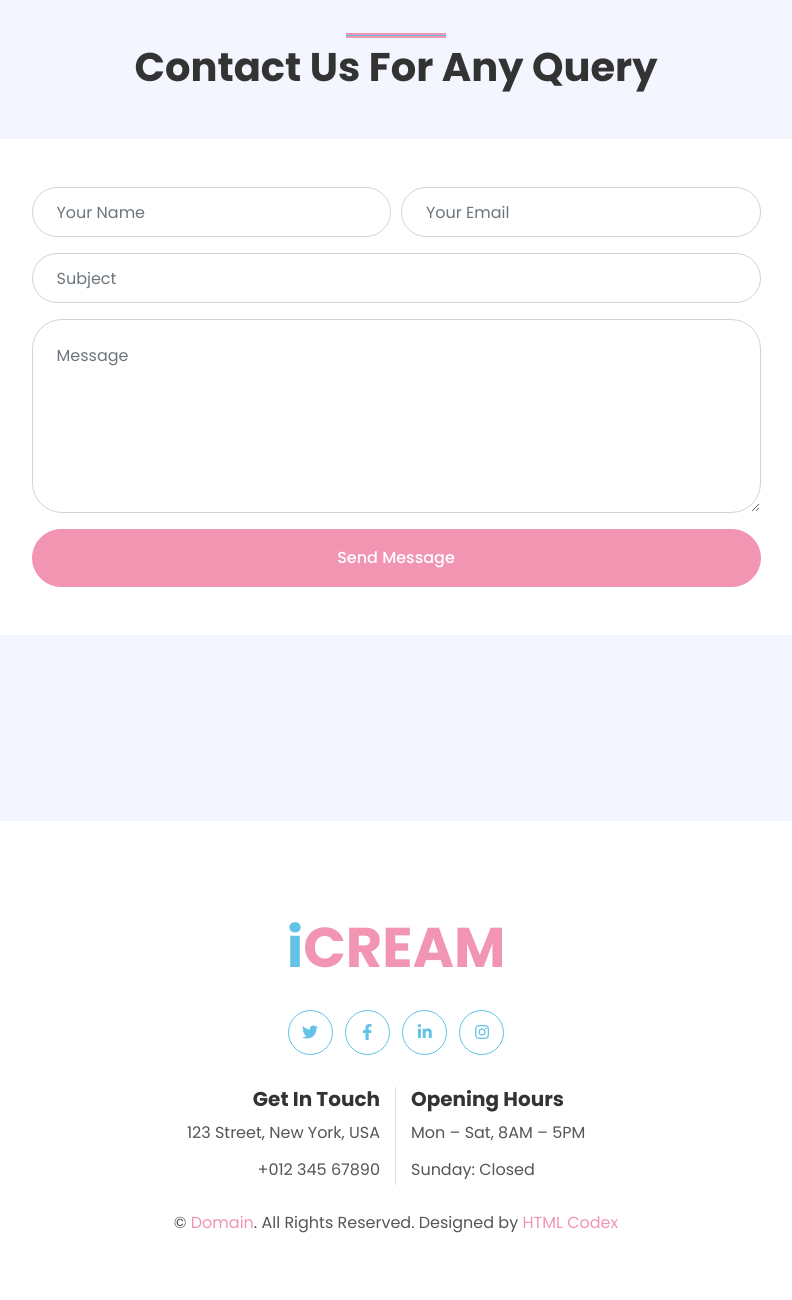
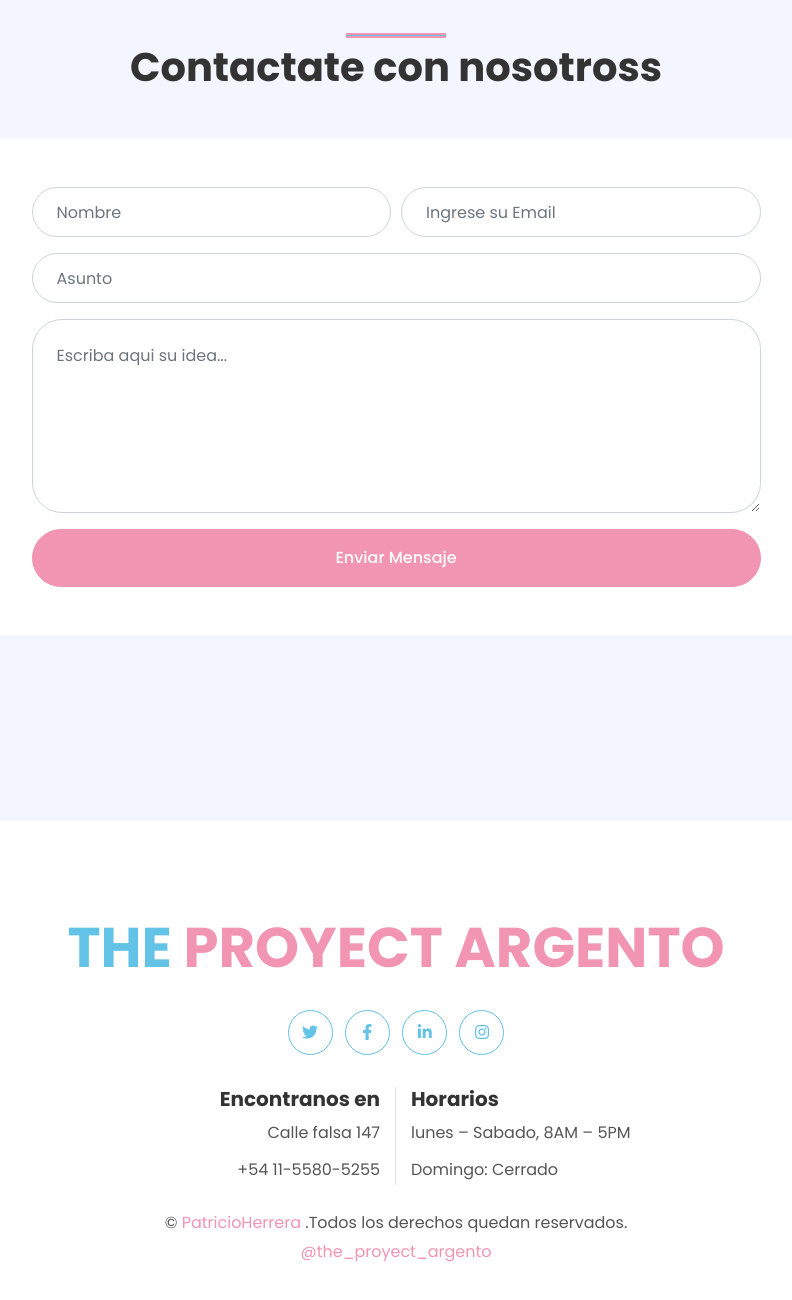
Before and after one commit to patricioherrera2022/ProyectoFinalJavascript, a plain HTML site: page contact.html in a window 1280 px wide. Shown: the part 654-1954 px from the top of the page, without its empty margins (244-1036 px from the left). Drawn offline with nearby package versions, Linux system fonts and the light colour scheme; some packages are replaced by stand-ins of ours; a script that the page names is missing.

Commit message:
actualizar

```diff
--- a/contact.html
+++ b/contact.html
@@ -98,11 +98,11 @@
     <!-- Header Start -->
     <div class="jumbotron jumbotron-fluid page-header" style="margin-bottom: 90px;">
         <div class="container text-center py-5">
-            <h1 class="text-white display-3 mt-lg-5">Contact</h1>
+            <h1 class="text-white display-3 mt-lg-5">Cantacto</h1>
             <div class="d-inline-flex align-items-center text-white">
-                <p class="m-0"><a class="text-white" href="">Home</a></p>
+                <p class="m-0"><a class="text-white" href="">Inicio</a></p>
                 <i class="fa fa-circle px-3"></i>
-                <p class="m-0">Contact</p>
+                <p class="m-0">Rellena el formulario y contanos tu idea</p>
             </div>
         </div>
     </div>
@@ -114,7 +114,7 @@
         <div class="container py-5">
             <div class="row justify-content-center">
                 <div class="col-lg-6">
-                    <h1 class="section-title position-relative text-center mb-5">Contact Us For Any Query</h1>
+                    <h1 class="section-title position-relative text-center mb-5">Contactate con nosotross</h1>
                 </div>
             </div>
             <div class="row justify-content-center">
@@ -124,24 +124,24 @@
                         <form name="sentMessage" id="contactForm" novalidate="novalidate">
                             <div class="form-row">
                                 <div class="col-sm-6 control-group">
-                                    <input type="text" class="form-control p-4" id="name" placeholder="Your Name" required="required" data-validation-required-message="Please enter your name" />
+                                    <input type="text" class="form-control p-4" id="name" placeholder="Nombre" required="required" data-validation-required-message="Please enter your name" />
                                     <p class="help-block text-danger"></p>
                                 </div>
                                 <div class="col-sm-6 control-group">
-                                    <input type="email" class="form-control p-4" id="email" placeholder="Your Email" required="required" data-validation-required-message="Please enter your email" />
+                                    <input type="email" class="form-control p-4" id="email" placeholder="Ingrese su Email" required="required" data-validation-required-message="Please enter your email" />
                                     <p class="help-block text-danger"></p>
                                 </div>
                             </div>
                             <div class="control-group">
-                                <input type="text" class="form-control p-4" id="subject" placeholder="Subject" required="required" data-validation-required-message="Please enter a subject" />
+                                <input type="text" class="form-control p-4" id="subject" placeholder="Asunto" required="required" data-validation-required-message="Please enter a subject" />
                                 <p class="help-block text-danger"></p>
                             </div>
                             <div class="control-group">
-                                <textarea class="form-control p-4" rows="6" id="message" placeholder="Message" required="required" data-validation-required-message="Please enter your message"></textarea>
+                                <textarea class="form-control p-4" rows="6" id="message" placeholder="Escriba aqui su idea..." required="required" data-validation-required-message="Please enter your message"></textarea>
                                 <p class="help-block text-danger"></p>
                             </div>
                             <div>
-                                <button class="btn btn-primary btn-block py-3 px-5" type="submit" id="sendMessageButton">Send Message</button>
+                                <button class="btn btn-primary btn-block py-3 px-5" type="submit" id="sendMessageButton">Enviar Mensaje</button>
                             </div>
                         </form>
                     </div>
@@ -158,7 +158,7 @@
             <div class="row">
                 <div class="col-12 mb-4">
                     <a href="index.html" class="navbar-brand m-0">
-                        <h1 class="m-0 mt-n2 display-4 text-primary"><span class="text-secondary">i</span>CREAM</h1>
+                        <h1 class="m-0 mt-n2 display-4 text-primary"><span class="text-secondary">THE </span>PROYECT ARGENTO</h1>
                     </a>
                 </div>
                 <div class="col-12 mb-4">
@@ -170,19 +170,19 @@
                 <div class="col-12 mt-2 mb-4">
                     <div class="row">
                         <div class="col-sm-6 text-center text-sm-right border-right mb-3 mb-sm-0">
-                            <h5 class="font-weight-bold mb-2">Get In Touch</h5>
-                            <p class="mb-2">123 Street, New York, USA</p>
-                            <p class="mb-0">+012 345 67890</p>
+                            <h5 class="font-weight-bold mb-2">Encontranos en</h5>
+                            <p class="mb-2">Calle falsa 147</p>
+                            <p class="mb-0">+54 11-5580-5255</p>
                         </div>
                         <div class="col-sm-6 text-center text-sm-left">
-                            <h5 class="font-weight-bold mb-2">Opening Hours</h5>
-                            <p class="mb-2">Mon – Sat, 8AM – 5PM</p>
-                            <p class="mb-0">Sunday: Closed</p>
+                            <h5 class="font-weight-bold mb-2">Horarios</h5>
+                            <p class="mb-2">lunes – Sabado, 8AM – 5PM</p>
+                            <p class="mb-0">Domingo: Cerrado</p>
                         </div>
                     </div>
                 </div>
                 <div class="col-12">
-                    <p class="m-0">&copy; <a href="#">Domain</a>. All Rights Reserved. Designed by <a href="https://htmlcodex.com">HTML Codex</a>
+                    <p class="m-0">&copy; <a href="#">PatricioHerrera</a> .Todos los derechos quedan reservados.<a href="https://www.instagram.com/the_proyect_argento/?hl=es"> <br>  @the_proyect_argento</a>
                     </p>
                 </div>
             </div>
```
Also changed, not shown: about.html (+8 -8 lines), product.html (+8 -8 lines), service.html (+8 -8 lines).
